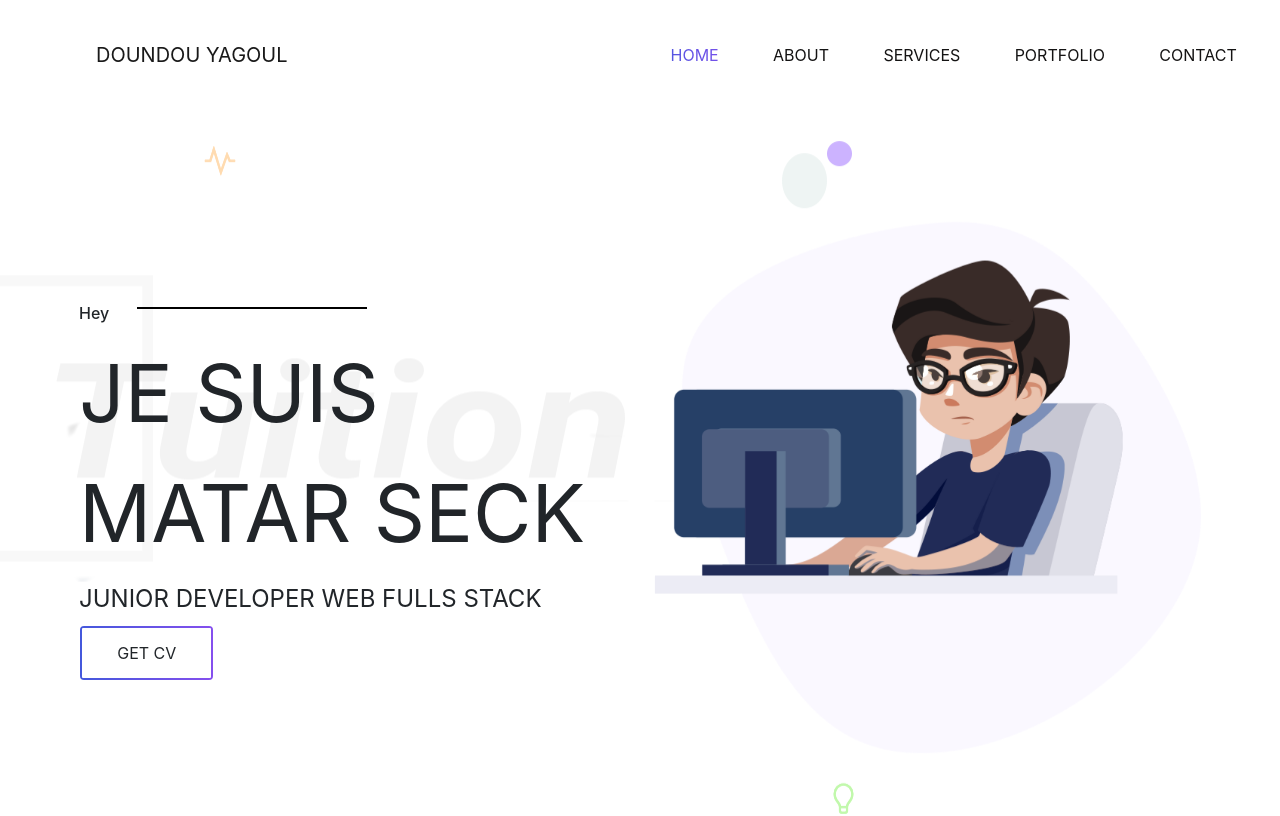
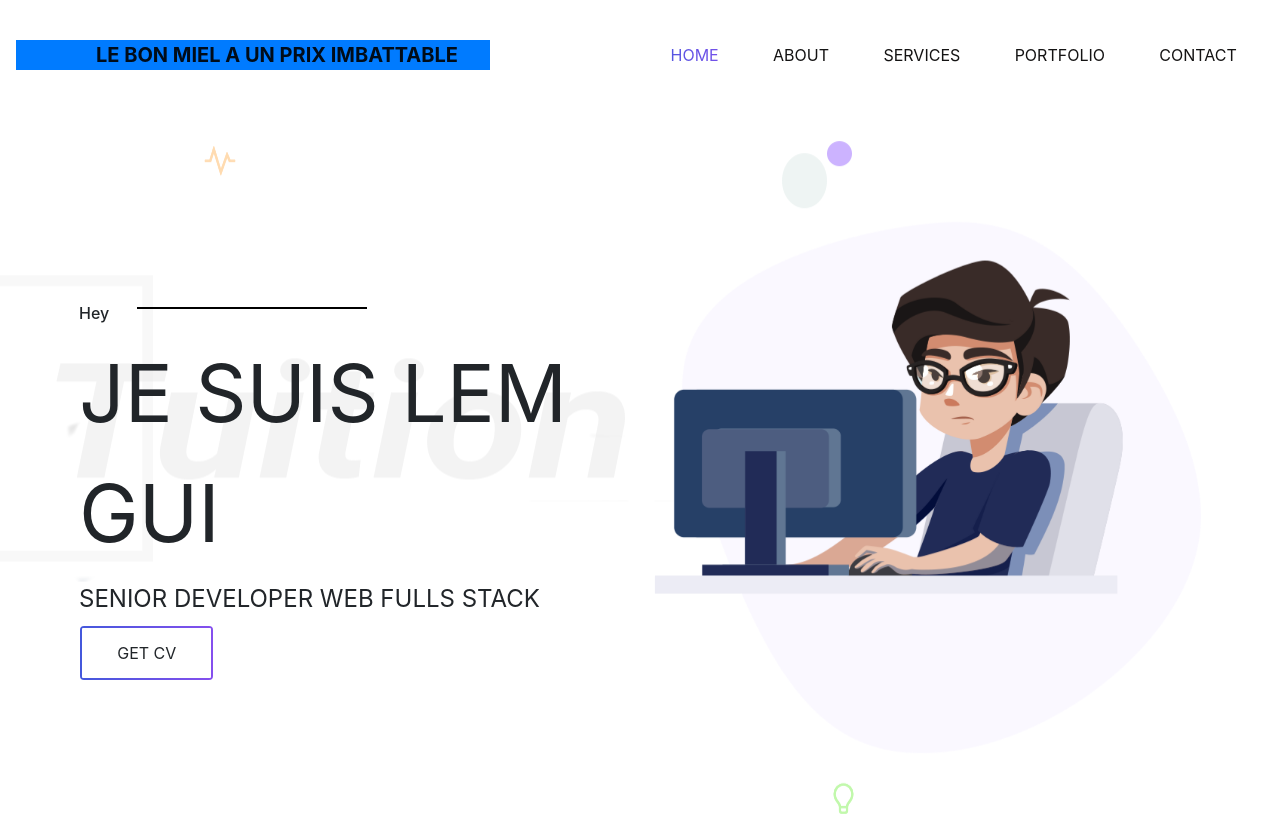
Before and after one commit to Matoor95/portfolioprojet, a plain HTML site: page Index.html in a window 1280 px wide. Shown: the top 816 px of the page. Drawn offline with nearby package versions, Linux system fonts and the light colour scheme.

Commit message:
ajout title lem

```diff
--- a/Index.html
+++ b/Index.html
@@ -6,7 +6,7 @@
     <meta name="viewport" content="width=device-width, initial-scale=1.0">
     <meta http-equiv="X-UA-Compatible" content="ie=edge">
     <link rel="icon" type="im/JPG" href="img/MATAR.jpg" />
-    <title>Matar Ndiaga Seck, Developpeur Web  </title>
+    <title>Team Lem Gui  </title>
 
 
     <!--  Bootstrap css file  -->
@@ -44,7 +44,7 @@
     <header class="header_area">
         <div class="main-menu">
             <nav class="navbar navbar-expand-lg navbar-light">
-                <a class="navbar-brand animate__animated animate__bounceIn  animate__rotateIn animate__repeat-3" href="#">DOUNDOU YAGOUL</a>
+                <a class="navbar-brand animate__animated animate__bounceIn  animate__rotateIn animate__repeat-3 bg-primary" href="#"> <strong>LE BON MIEL A UN PRIX IMBATTABLE</strong></a>
                 <button class="navbar-toggler" type="button" data-toggle="collapse" data-target="#navbarNav"
                     aria-controls="navbarNav" aria-expanded="false" aria-label="Toggle navigation">
                     <span class="navbar-toggler-icon"></span>
@@ -87,11 +87,11 @@
                     <div class="col-lg-6 col-md-12 site-title">
                         <h3 class="title-text">Hey</h3>
 
-                        <h1 class="title-text text-uppercase animate__animated animate__bounceInDown">je suis Matar SECK
+                        <h1 class="title-text text-uppercase animate__animated animate__bounceInDown">je suis Lem Gui
                             <!-- <i class="fas fa-code"></i> -->
                           </h1>
 
-                        <h4 class="title-text text-uppercase">junior  Developer Web fulls stack</h4>
+                        <h4 class="title-text text-uppercase">senior  Developer Web fulls stack</h4>
                         <div class="site-buttons">
                             <div class="d-flex flex-row flex-wrap">
                                 <!-- <button type="button" class="btn button primary-button mr-4 text-uppercase">hire
```
